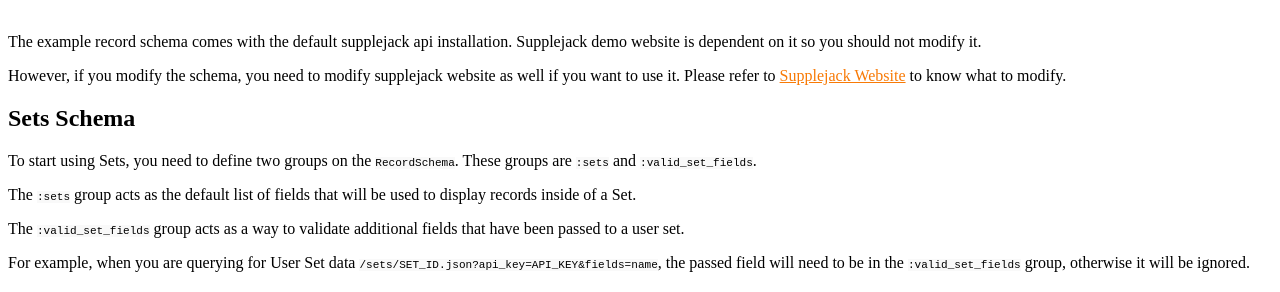
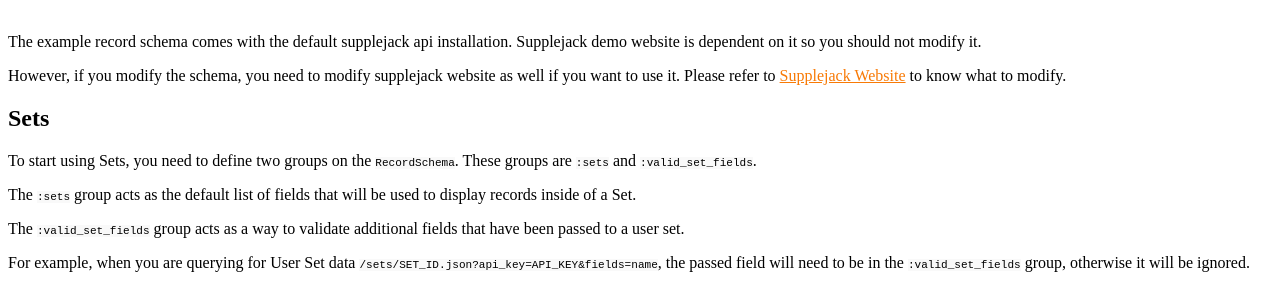
Before and after one commit to DigitalNZ/supplejack, a Jekyll site: the page built from _posts/2014-05-01-creating-schemas.md, in a window 1280 px wide and 900 px high, scrolled down 2872 px. Shown: the part 155-447 px from the top of the window. Built offline with Jekyll 4.4.1, drawn with Linux system fonts in a browser that asks for light colours; Markdown is read by kramdown in place of the engine named in the settings; a style sheet for code colours, icons or effects is not loaded.

Commit message:
Remove the word Schema from the Sets heading as it is confusing

```diff
--- a/_posts/2014-05-01-creating-schemas.md
+++ b/_posts/2014-05-01-creating-schemas.md
@@ -148,7 +148,7 @@ The example record schema comes with the default supplejack api installation. Su
 
 However, if you modify the schema, you need to modify supplejack website as well if you want to use it. Please refer to [Supplejack Website](/supplejack/start/supplejack-website.html#notes) to know what to modify.
 
-## Sets Schema ##
+## Sets ##
 
 To start using Sets, you need to define two groups on the `RecordSchema`. These groups are `:sets` and `:valid_set_fields`.
 
```
